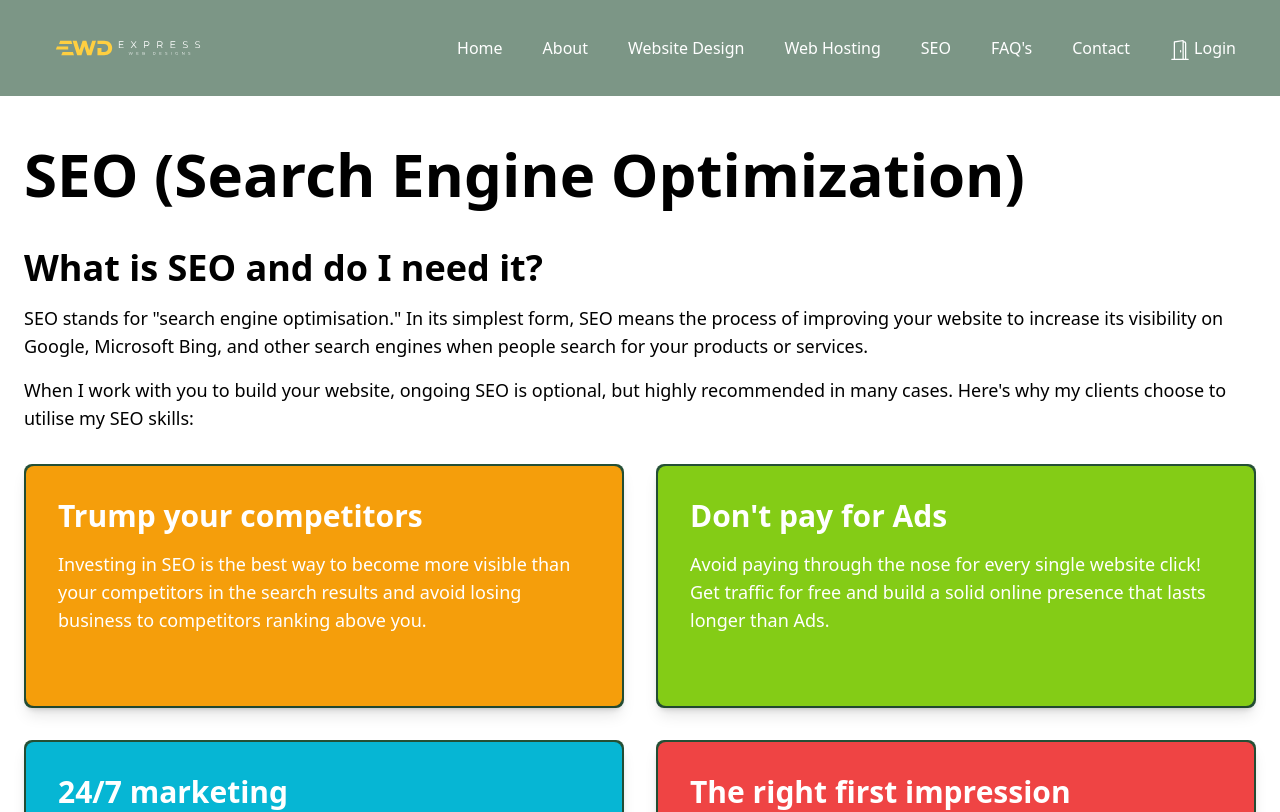
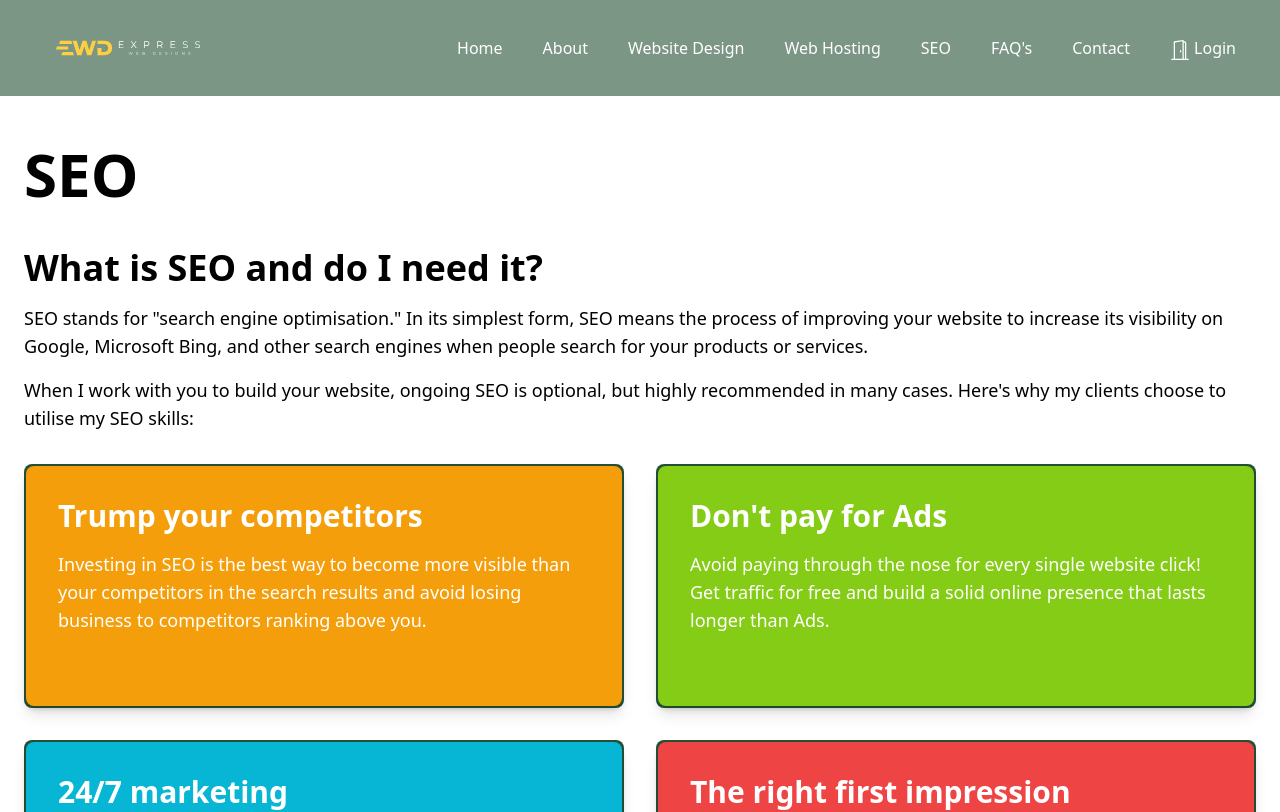
Before and after one commit to jdm1991/final-express, a Next.js app: page /seo in a window 1280 px wide. Shown: the top 812 px of the page. Built offline with nearby package versions, Linux system fonts and the light colour scheme.

Commit message:
SEO update

```diff
--- a/src/app/seo/page.jsx
+++ b/src/app/seo/page.jsx
@@ -12,7 +12,7 @@ export default function SEO() {
       <div className="max-w-7xl mx-auto px-4 sm:px-6 pt-24">
         <div className="py-8 sm:py-12">
           <h1 className="text-3xl sm:text-4xl lg:text-6xl font-bold mb-8 leading-tight">
-            SEO (Search Engine Optimization)
+            SEO
           </h1>
           <div className="mb-8">
             <h2 className="text-2xl sm:text-3xl lg:text-4xl font-bold mb-4">
```
